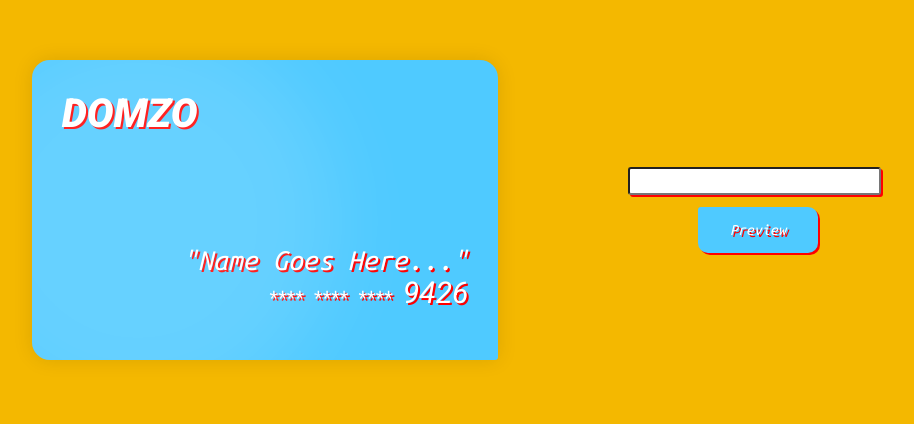
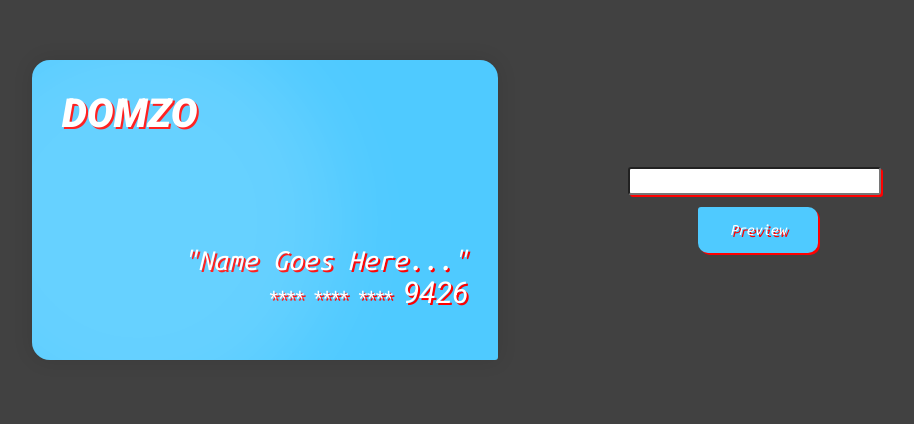
Before and after one commit to DomGibson/project-c4rd-main, a plain HTML site: page project-card/index.html in a window 1280 px wide. Shown: the part 190-614 px from the top of the page, without its empty margins (171-1085 px from the left). Drawn offline with Linux system fonts and the light colour scheme.

Commit message:
Add files via upload

```diff
--- a/project-card/styles.css
+++ b/project-card/styles.css
@@ -3,7 +3,7 @@
 @import url('https://fonts.googleapis.com/css2?family=Ubuntu+Mono:ital@0;1&display=swap');
 
 body {
-    background-color: #f4b800;
+    background-color: #414141;
 }
 
 * {
```
